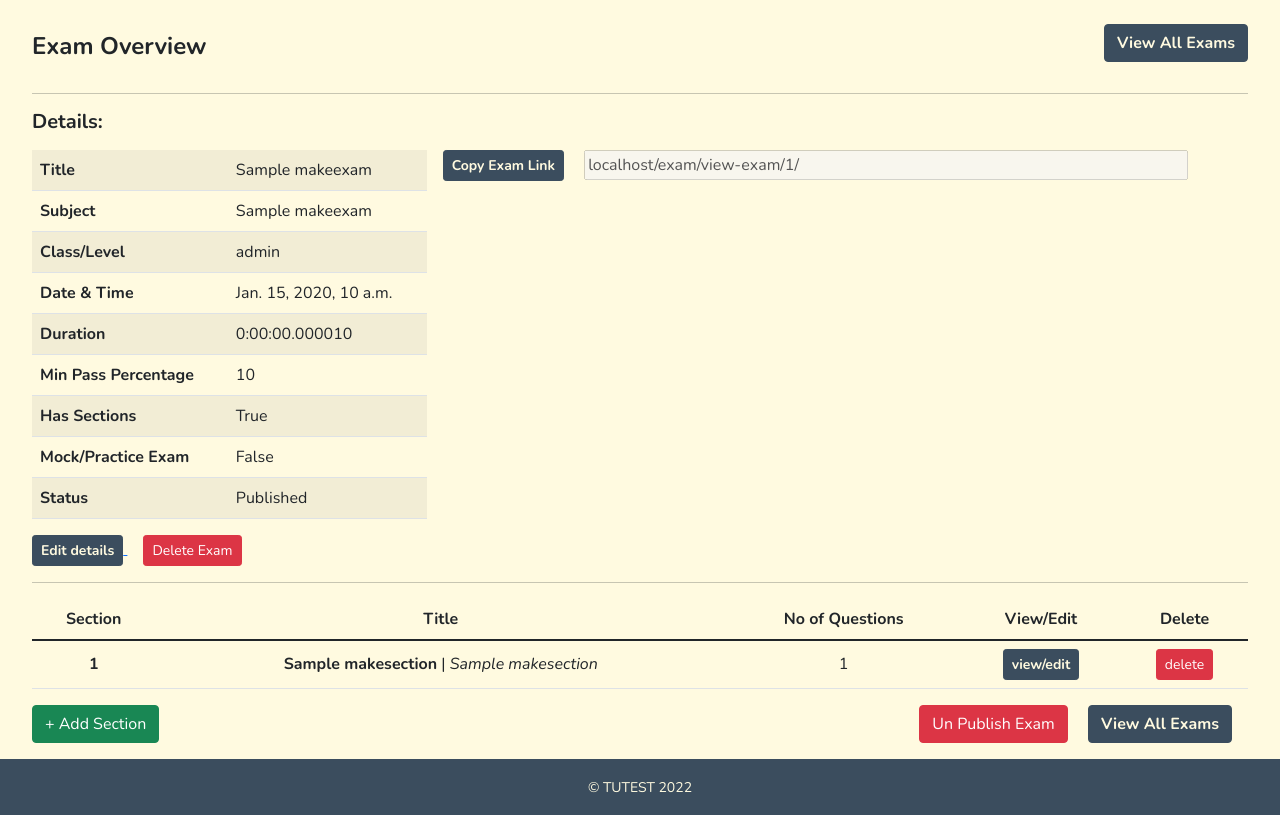
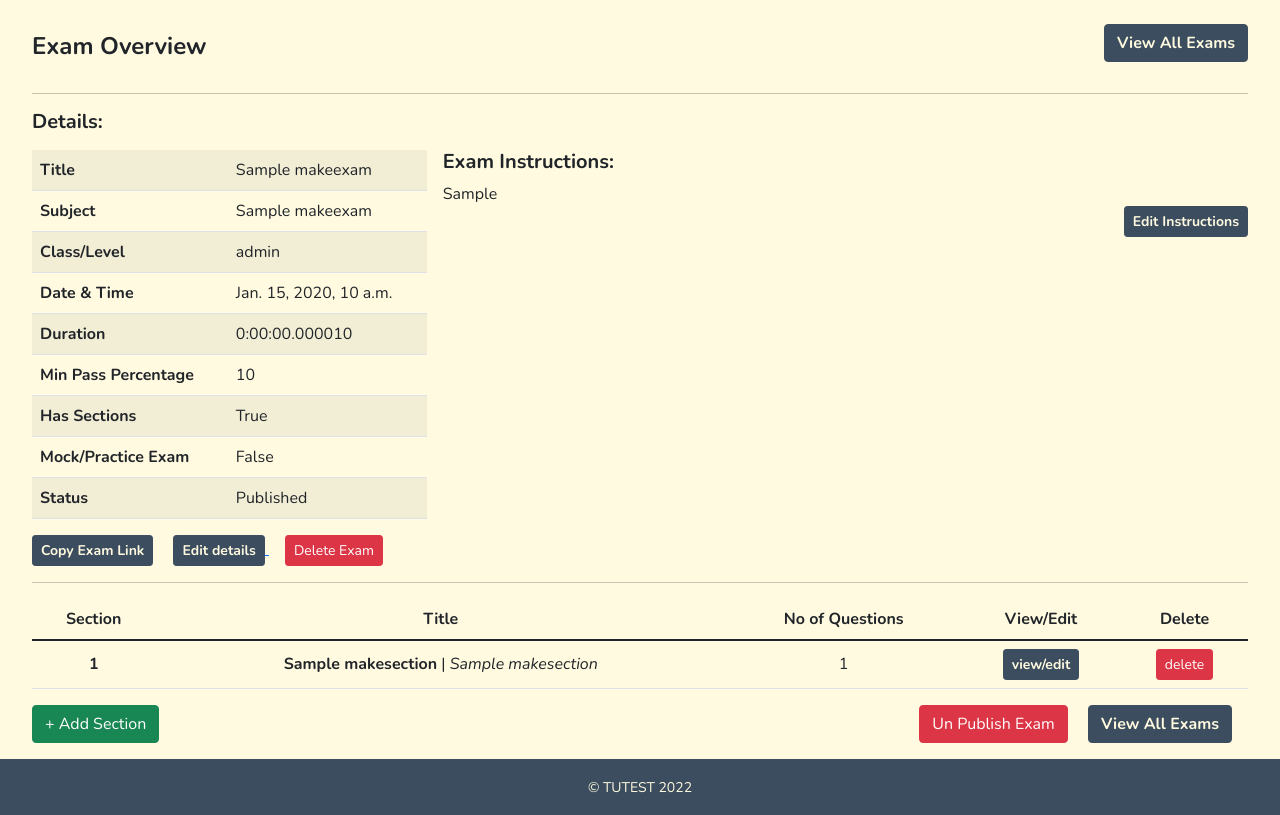
Before and after one commit to GcvKishore/TMS, a Django app: page /exam/edit-exam/1/ in a window 1280 px wide. Shown: the part 70-885 px from the top of the page. Run offline with Django 4.2, Linux system fonts and the light colour scheme; a user stored in the database is signed in; tables that the repository leaves empty hold one stand-in row (values such as "Sample post"); some libraries are stand-ins or nearby versions.

Commit message:
Instructors can add instructions and edit them.

```diff
--- a/exam_app/forms.py
+++ b/exam_app/forms.py
@@ -23,6 +23,12 @@ class MakeExamForm(ModelForm):
         exclude = ['owner', 'instructions']
 
 
+class AddExamInstructionsForm(ModelForm):
+    class Meta:
+        model = MakeExam
+        fields = ('instructions',)
+
+
 class MakeQuestionForm(ModelForm):
     question_type = forms.CharField(max_length=64)
     max_time = forms.DurationField(required=False)
--- a/exam_app/views.py
+++ b/exam_app/views.py
@@ -56,6 +56,12 @@ def editExam(request, exam_id):
         redirect('website:permission-denied')
 
     if request.method == 'POST':
+        if 'add_instructions' in request.POST:
+            exam.instructions = request.POST['instructions']
+            exam.save()
+            print('saved')
+            print()
+
         if 'delete_question' in request.POST:
             delete_question_id = request.POST['delete_question']
             question = MakeQuestion.objects.get(id=delete_question_id)
@@ -86,10 +92,12 @@ def editExam(request, exam_id):
 
     questions_list = MakeQuestion.objects.filter(exam__id=exam_id)
     sections_list = MakeSection.objects.filter(exam=exam)
+    instructions_form = AddExamInstructionsForm(instance=exam)
     return render(request, 'exam_app/instructor-edit-exam.html', {
         'exam': exam,
         'questions': questions_list,
         'sections': sections_list,
+        'instructions_form': instructions_form,
     })
 
 
--- a/templates/exam_app/instructor-edit-exam.html
+++ b/templates/exam_app/instructor-edit-exam.html
@@ -65,25 +65,64 @@
                 </table>
                 <form action="{% url 'exam_app:edit-exam' exam.id %}" method="post">
                     {% csrf_token %}
+                    <label for="viewExamLink">
+                        <button class="btn btn-primary btn-sm" onclick="copyLinkFunction()" type="button">Copy Exam
+                            Link
+                        </button>
+                    </label>
+                    <input type="text" id="viewExamLink" class="w-75 mx-md-3 "
+                           value='{{ request.META.HTTP_HOST }}{% url 'exam_app:view-exam' exam.id %}'
+                           disabled hidden>
                     <a href="{% url 'exam_app:edit-details' exam.id %}">
-                        <button class="btn btn-primary btn-sm" type="button">Edit details</button>
+                        <button class="btn btn-primary btn-sm ms-3" type="button">Edit details</button>
                     </a>
-                    <button class="btn btn-danger mx-3 btn-sm" type="submit" name="delete_exam" value="{{ exam.id }}">
+                    <button class="btn btn-danger ms-3 btn-sm" type="submit" name="delete_exam" value="{{ exam.id }}">
                         Delete Exam
                     </button>
-
                 </form>
             </div>
             <div class="col-md-8">
                 <div class="row">
-                    <div class="col">
-                        <label for="viewExamLink">
-                            <button class="btn btn-primary btn-sm" onclick="copyLinkFunction()">Copy Exam Link</button>
-                        </label>
-                        <input type="text" id="viewExamLink" class="w-75 mx-md-3"
-                               value='{{ request.META.HTTP_HOST }}{% url 'exam_app:view-exam' exam.id %}'
-                               disabled>
-                    </div>
+                    <form action="" method="post">
+                        {% csrf_token %}
+                        {% if exam.instructions %}
+                            <h5><strong>Exam Instructions:</strong></h5>
+                            <div class="row" id="display_instructions">
+                                <div>
+                                    {{ exam.instructions|safe }}
+                                </div>
+                                <div class="text-end">
+                                    <button class="btn btn-primary btn-sm" onclick="editInstructions()"
+                                            type="button">Edit Instructions
+                                    </button>
+                                </div>
+                            </div>
+                            <div class="row" id="edit_instructions" hidden disabled>
+                                {{ instructions_form.media }}
+                                {{ instructions_form.instructions }}
+                                <div class="text-end mt-2">
+                                    <button class="btn btn-primary btn-sm" type="submit" name="add_instructions"
+                                            value="">
+                                        Update Instructions
+                                    </button>
+                                    <button class="btn btn-warning btn-sm" type="submit" name="" value="">
+                                        Don't Save
+                                    </button>
+                                </div>
+                            </div>
+                        {% else %}
+                            <h5><strong>Add Exam Instructions:</strong></h5>
+                            <div class="row mb-2">
+                                {{ instructions_form.media }}
+                                {{ instructions_form.instructions }}
+                            </div>
+                            <div class="text-end">
+                                <button class="btn btn-primary btn-sm" type="submit" name="add_instructions" value="">
+                                    Add Instructions
+                                </button>
+                            </div>
+                        {% endif %}
+                    </form>
                 </div>
             </div>
         </div>
@@ -261,4 +300,12 @@
             alert("Copied the text: " + copyText.value);
         }
     </script>
+    <script>
+        function editInstructions() {
+            document.getElementById('display_instructions').disabled = true
+            document.getElementById('display_instructions').hidden = true
+            document.getElementById('edit_instructions').disabled = false
+            document.getElementById('edit_instructions').hidden = false
+        }
+    </script>
 {% endblock %}
```
Also changed, not shown: templates/exam_app/tutee-view-exam.html (+5 -8 lines).
